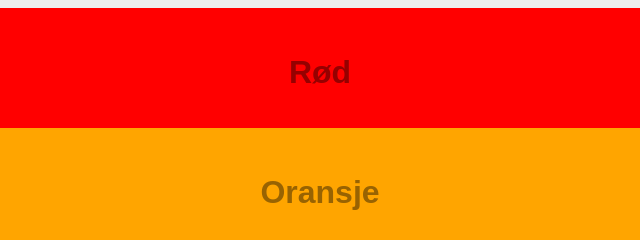
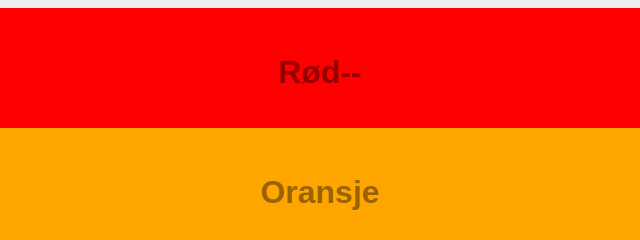
Before and after one commit to ThumbsUpGif/RainbowProject, a plain HTML site: page index.html in a window 1280 px wide. Shown: the top 240 px of the page, 320-960 px from the left. Drawn offline with Linux system fonts and the light colour scheme.

Commit message:
Norwegian translation

```diff
--- a/index.html
+++ b/index.html
@@ -11,7 +11,7 @@
 
     <div class="red_background">
         <div class="colourname">
-    <h1>Rød</h1>
+    <h1>Rød--</h1>
         </div>
     </div>
 
```
